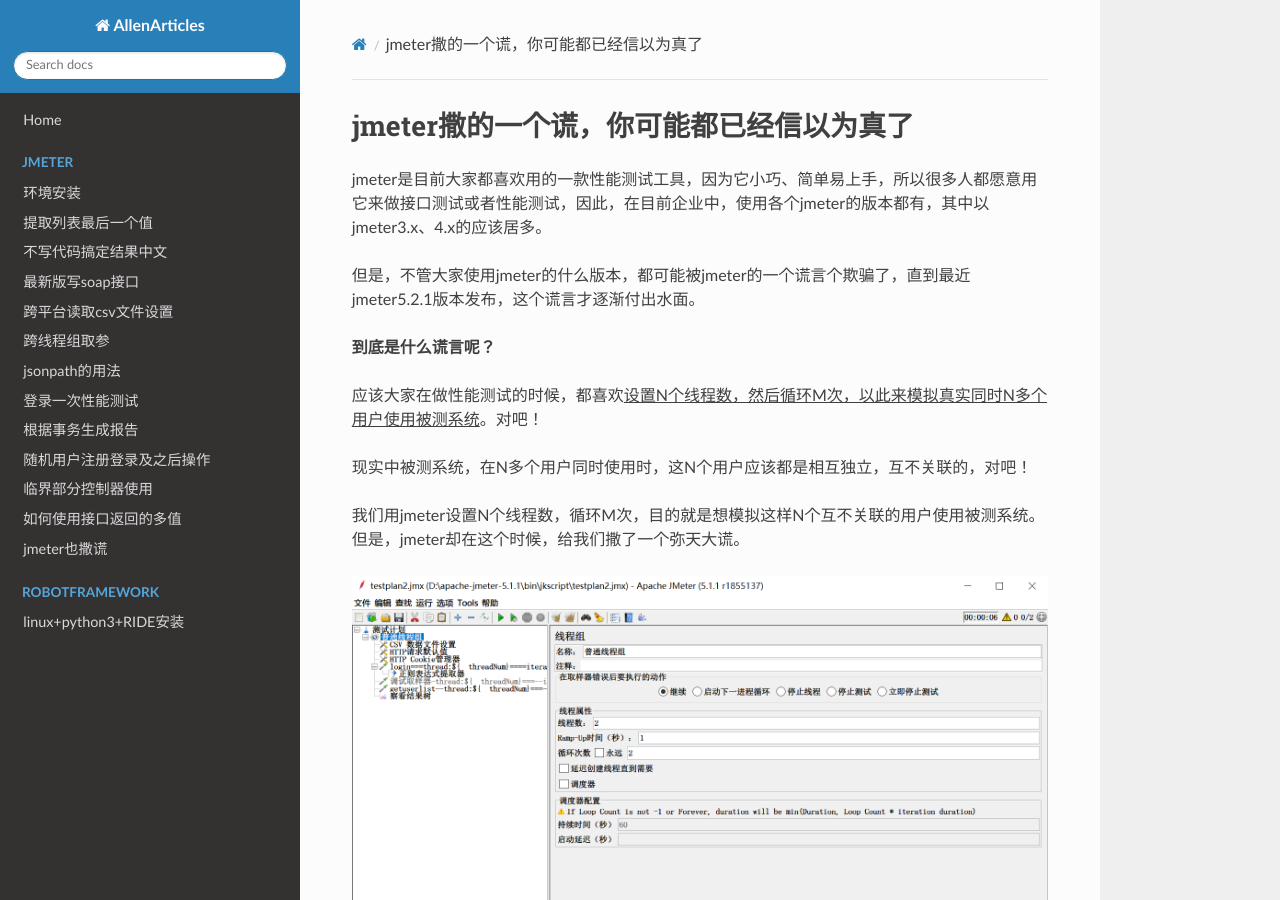
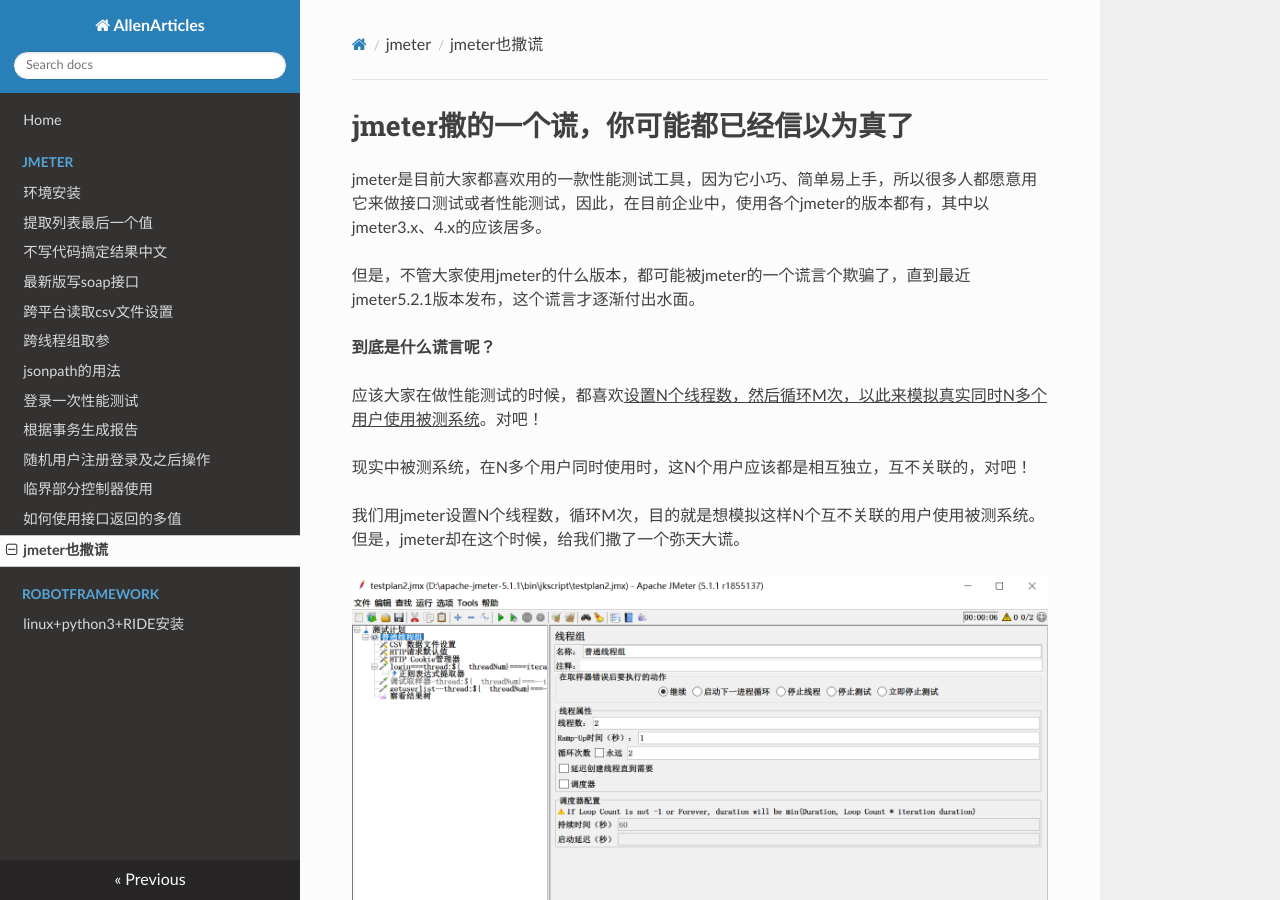
Before and after one commit to lliuxiaoyunn/articles, an MkDocs documentation site: the page built from docs/jmeter撒的慌你可能已经信以为真了.md, in a window 1280 px wide and 900 px high. Built offline with MkDocs 1.6.1, drawn with Linux system fonts in a browser that asks for light colours; nearby versions of some CDN libraries; old or Windows-style settings are respelled for this version of MkDocs; some of the changed lines change nothing that is shown.

Commit message:
修改配置文件4

```diff
--- a/mkdocs.yml
+++ b/mkdocs.yml
@@ -19,8 +19,8 @@
                 - '随机用户注册登录及之后操作': '完全随机用户注册，如何继续完成登录及之后操作.md'
                 - '临界部分控制器使用': 'critical section controller(临界部分控制器)到底该如何用.md'
                 - '如何使用接口返回的多值': 'jmeter如何使用接口返回的多值.md'
-                - 'jmeter也撒谎': 'jmeter撒的谎你可能已经信以为真了.md'
+                - 'jmeter也撒谎': 'jmeter撒的慌你可能已经信以为真了.md'
         - robotframework:
-                - 'linux+python3+RIDE安装': 'RIDE可以在linux\+python3的环境中运行啦！.md'
+                - 'linux+python3+RIDE安装': ''
 
 theme: readthedocs
```
